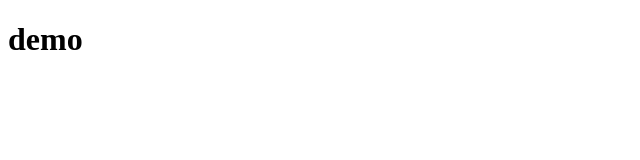
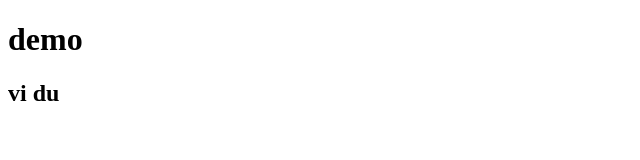
Before and after one commit to thanhhung01/demo, a plain HTML site: page index.html in a window 1280 px wide. Shown: the full height of the page, 0-640 px from the left. Drawn offline with Linux system fonts and the light colour scheme.

Commit message:
day la commit thu 2

```diff
--- a/index.html
+++ b/index.html
@@ -8,5 +8,6 @@
 </head>
 <body>
     <h1>demo </h1>
+    <h2>vi du </h2>
 </body>
 </html>
```
